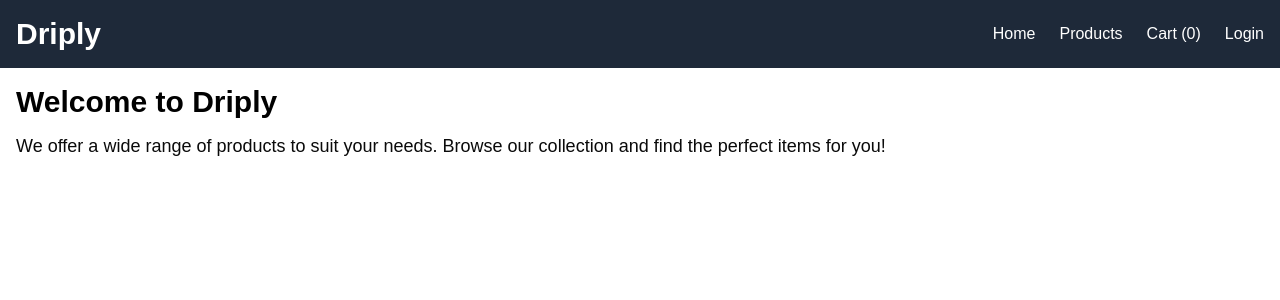
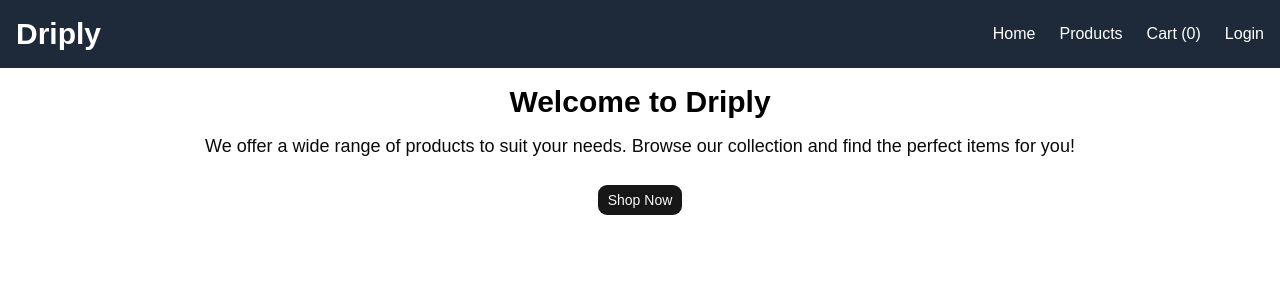
Before and after one commit to markkinus/ecommerceStore, a React (Vite) app: page / in a window 1280 px wide. Shown: the top 300 px of the page. Built offline with nearby package versions, Linux system fonts and the light colour scheme.

Commit message:
feat: add total price display and navigation buttons in Cart and Homepage components

```diff
--- a/src/pages/Cart.jsx
+++ b/src/pages/Cart.jsx
@@ -1,4 +1,6 @@
 import { useCart } from '../context/CartContext';
+import { Button } from '../components/ui/button';
+import { Link } from 'react-router-dom';
 
 function Cart() {
   const { cartItems, removeFromCart, updateQuantity } = useCart();
@@ -53,6 +55,17 @@ return (
         </div>
       ))}
     </div>
+    <div className = "mt-8 flex flex-col items-end gap-4">
+      <h2 className = "text-lg font-semibold">Total: ${totalPrice.toFixed(2)}</h2>
+      <div className = "flex flex-wrap justify-end gap-4">
+      <Button asChild variant="outline">
+        <Link to="/products">Continue Shopping</Link>
+      </Button>
+    <Button asChild size="lg">
+      <Link to="/checkout">Proceed to Checkout</Link>
+    </Button>
+    </div>
+    </div>
   </div>
 )
 }
--- a/src/pages/Homepage.jsx
+++ b/src/pages/Homepage.jsx
@@ -1,10 +1,19 @@
 import React from 'react'
+import { Button } from '../components/ui/button'
+import { Link } from 'react-router-dom'
 
 function Homepage() {
   return (
-    <div className = "p-4 max-w-7xl mx-auto">
+    <div className = "p-4 max-w-7xl mx-auto flex items-center justify-center flex-col px-6">
     <h1 className = "text-3xl font-bold text-black">Welcome to Driply</h1>
     <p className = "text-lg pt-3">We offer a wide range of products to suit your needs. Browse our collection and find the perfect items for you!</p>
+    <div className = "mt-6 flex justify-center">
+      <Button asChild>
+        <Link to="/products">
+          Shop Now
+        </Link>
+      </Button>
+    </div>
     </div>
   )
 }
```
